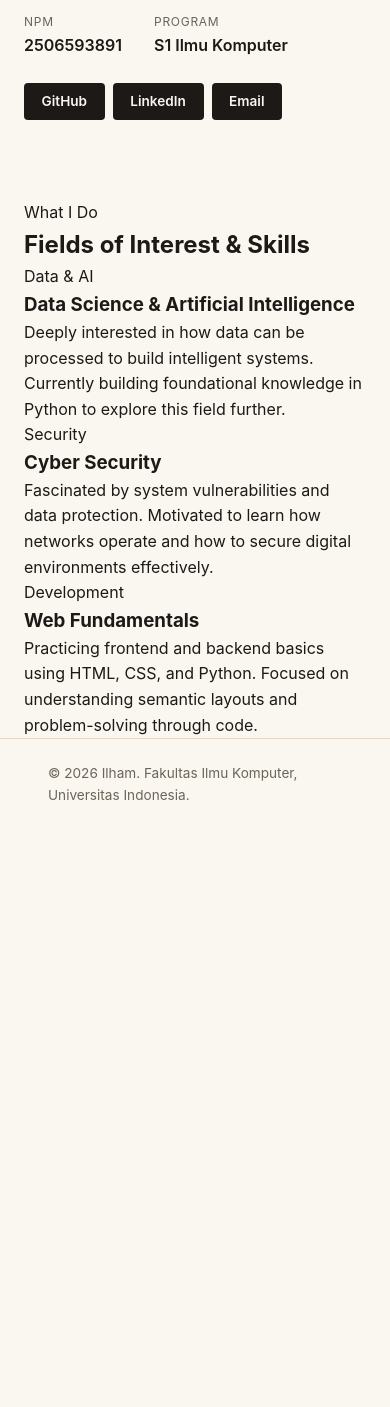
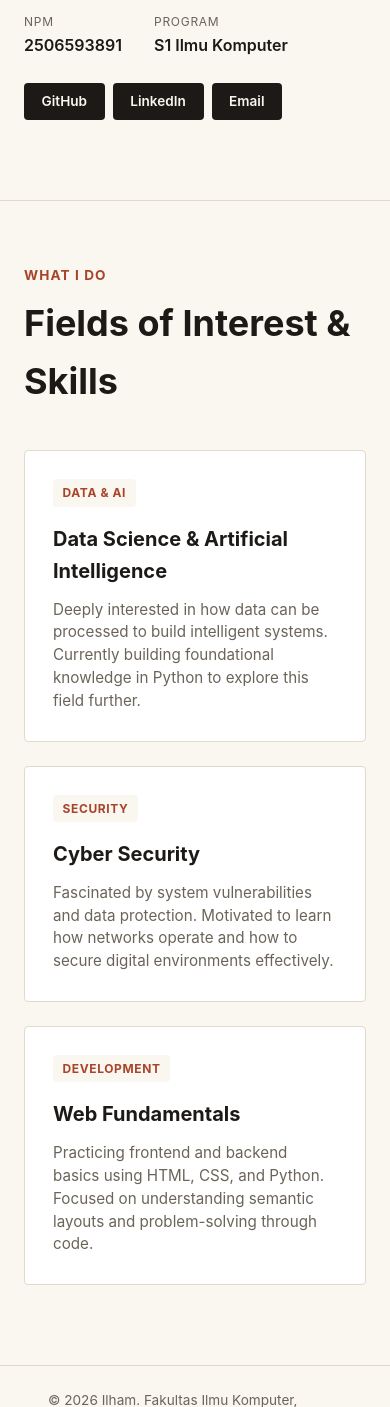
Before and after one commit to iyas8/myportofolio, a Django app: page / in a window 390 px wide. Shown: the part 727-2134 px from the top of the page. Before the commit the page ends 1527 px from the top, so only its background shows below. Run offline with Django 5.2, Linux system fonts and the light colour scheme.

Commit message:
apply responsive css grid and hover effects for cards

```diff
--- a/static/css/style.css
+++ b/static/css/style.css
@@ -193,3 +193,78 @@ h1, .brand {
         justify-content: flex-start;
     }
 }
+
+.interests-section {
+    padding: 4rem 0 5rem;
+    border-top: 1px solid var(--line);
+}
+
+.section-header {
+    margin-bottom: 2.5rem;
+}
+
+.section-kicker {
+    font-size: 0.85rem;
+    letter-spacing: 0.08em;
+    text-transform: uppercase;
+    color: var(--accent-dark);
+    font-weight: 700;
+    margin-bottom: 0.5rem;
+}
+
+.section-header h2 {
+    font-size: 2.25rem;
+    color: var(--ink);
+}
+
+.cards-grid {
+    display: grid;
+    grid-template-columns: repeat(3, 1fr);
+    gap: 1.5rem;
+}
+
+.card {
+    background-color: #ffffff;
+    border: 1px solid var(--line);
+    border-radius: var(--radius);
+    padding: 1.75rem;
+    display: flex;
+    flex-direction: column;
+    transition: transform 0.2s ease, border-color 0.2s ease;
+}
+
+.card:hover {
+    transform: translateY(-4px);
+    border-color: var(--ink);
+}
+
+.card-tag {
+    align-self: flex-start;
+    font-size: 0.75rem;
+    font-weight: 700;
+    text-transform: uppercase;
+    letter-spacing: 0.05em;
+    color: var(--accent-dark);
+    background-color: var(--paper);
+    padding: 0.25rem 0.6rem;
+    border-radius: var(--radius);
+    margin-bottom: 1rem;
+}
+
+.card h3 {
+    font-size: 1.25rem;
+    margin-bottom: 0.75rem;
+    color: var(--ink);
+}
+
+.card p {
+    font-size: 0.95rem;
+    color: var(--text-muted);
+    line-height: 1.5;
+}
+
+@media (max-width: 768px) {
+    .cards-grid {
+        grid-template-columns: 1fr;
+    }
+}
```
